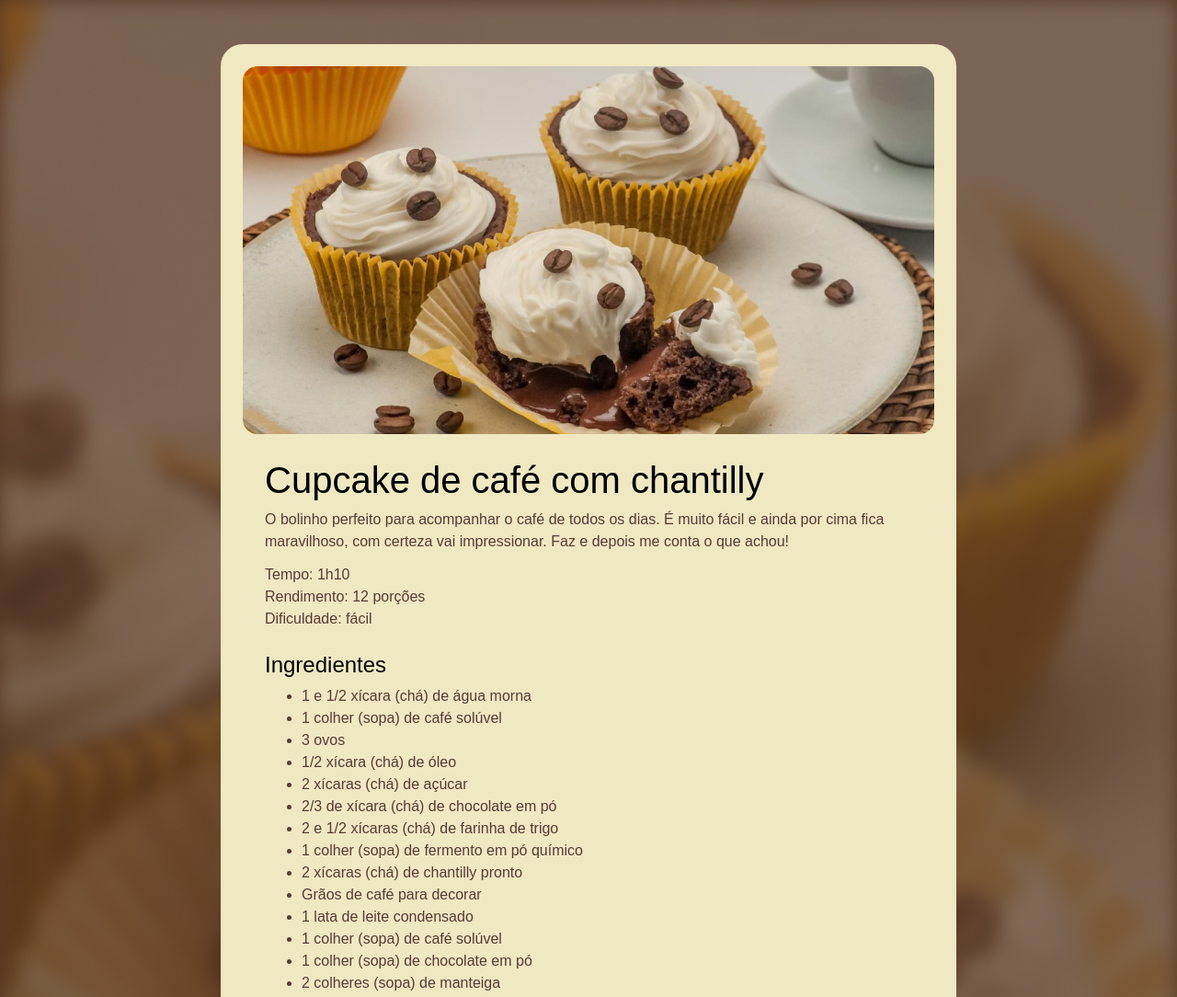
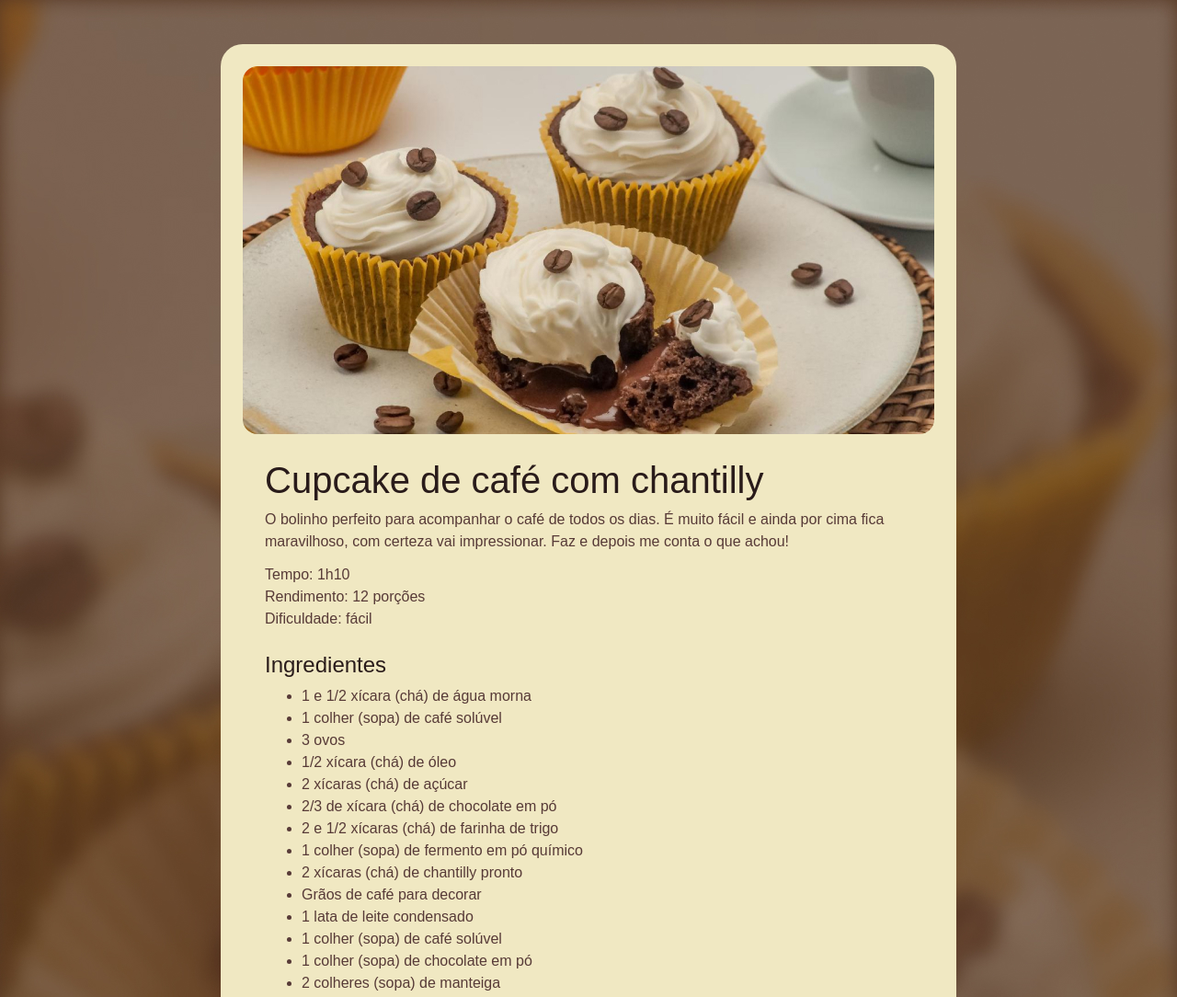
Before and after one commit to GabrielGPena793/recipe, a plain HTML site: page index.html in a window 1280 px wide. Shown: the top 1084 px of the page at 92% size. Drawn offline with Linux system fonts and the light colour scheme; a web font is replaced by a local one.

Commit message:
h1 h2 color

```diff
--- a/style.css
+++ b/style.css
@@ -20,6 +20,11 @@ h2 {
   font-size: 24px;
   font-weight: normal;
   margin-bottom: 8px;
+}
+
+h1,
+h2 {
+  color: #291b1a;
 }
 
 p,
```
